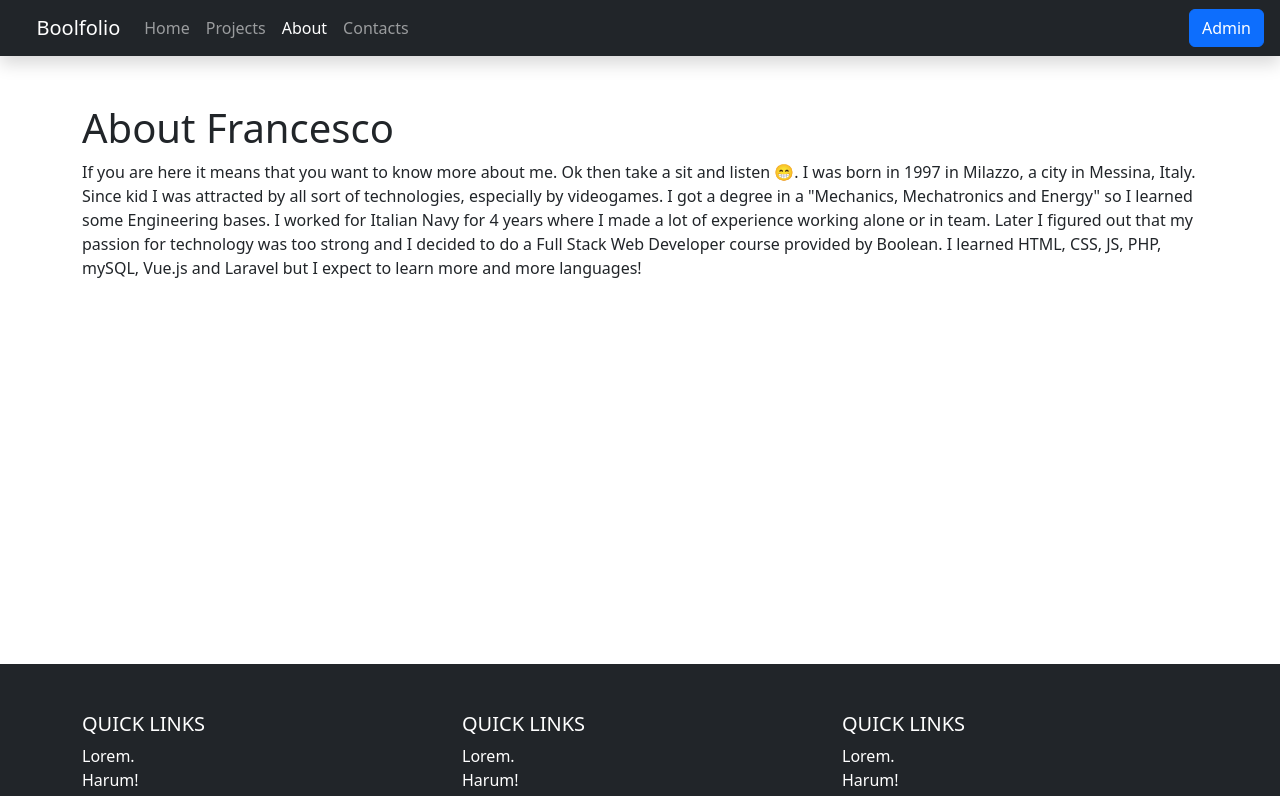
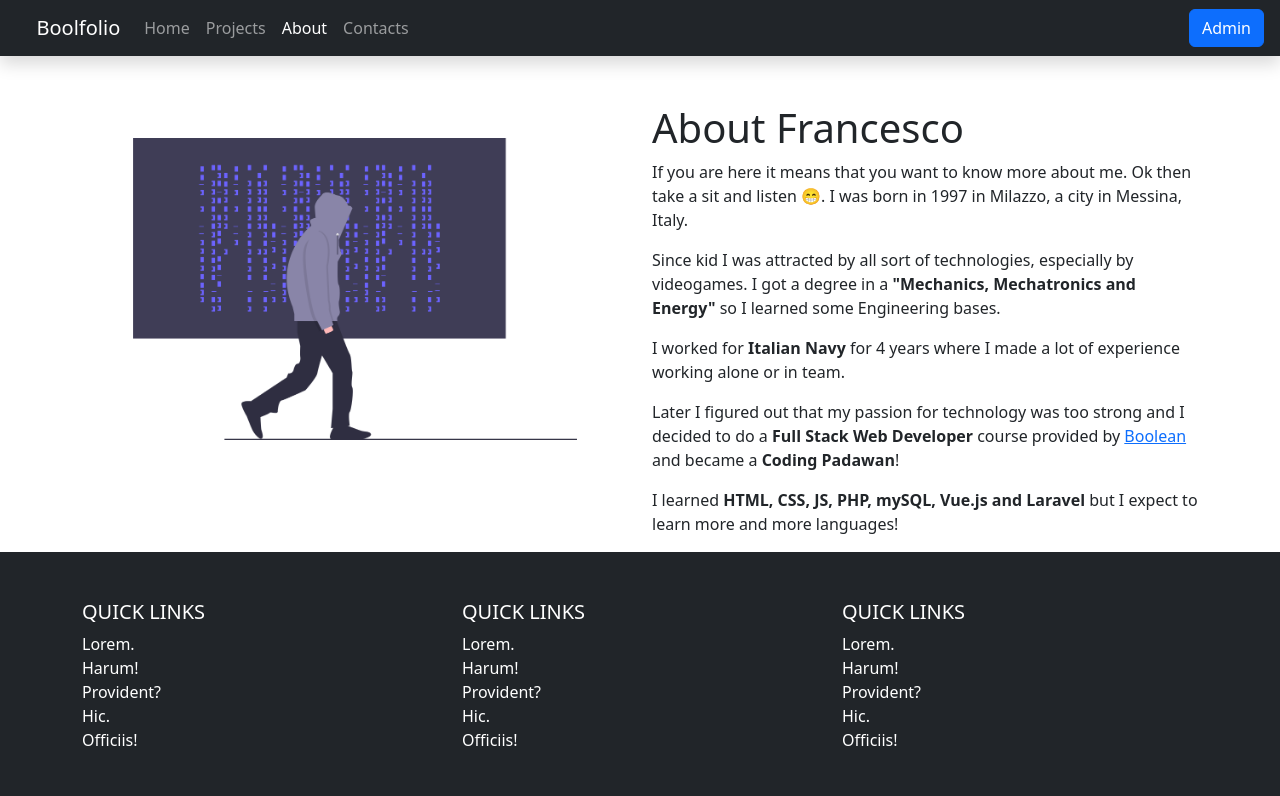
Before and after one commit to Francesco-Munafo/vite-boolfolio, a Vue app: page /#/about in a window 1280 px wide. Shown: the top 796 px of the page. Built offline with nearby package versions, Linux system fonts and the light colour scheme; no server answers.

Commit message:
Add image to AboutView

```diff
--- a/src/views/AboutView.vue
+++ b/src/views/AboutView.vue
@@ -3,21 +3,43 @@ export default {};
 </script>
 
 <template>
-  <div class="container single_project mt-5">
-    <h1>About Francesco</h1>
-    <div class="row">
+  <div class="container mt-5">
+    <div class="row row-cols-2">
       <div class="col">
+        <img
+          class="img-fluid"
+          src="../assets/img/undraw_hacker_mind_6y85.png"
+          alt=""
+        />
+      </div>
+      <div class="col">
+        <h1>About Francesco</h1>
         <p>
           If you are here it means that you want to know more about me. Ok then
           take a sit and listen 😁. I was born in 1997 in Milazzo, a city in
-          Messina, Italy. Since kid I was attracted by all sort of technologies,
-          especially by videogames. I got a degree in a "Mechanics, Mechatronics
-          and Energy" so I learned some Engineering bases. I worked for Italian
-          Navy for 4 years where I made a lot of experience working alone or in
-          team. Later I figured out that my passion for technology was too
-          strong and I decided to do a Full Stack Web Developer course provided
-          by Boolean. I learned HTML, CSS, JS, PHP, mySQL, Vue.js and Laravel
-          but I expect to learn more and more languages!
+          Messina, Italy.
+        </p>
+        <p>
+          Since kid I was attracted by all sort of technologies, especially by
+          videogames. I got a degree in a
+          <strong>"Mechanics, Mechatronics and Energy"</strong>
+          so I learned some Engineering bases.
+        </p>
+        <p>
+          I worked for <strong>Italian Navy</strong> for 4 years where I made a
+          lot of experience working alone or in team.
+        </p>
+        <p>
+          Later I figured out that my passion for technology was too strong and
+          I decided to do a <strong>Full Stack Web Developer</strong> course
+          provided by
+          <a href="https://boolean.careers/" target="_blank">Boolean</a> and
+          became a <strong>Coding Padawan</strong>!
+        </p>
+        <p>
+          I learned
+          <strong>HTML, CSS, JS, PHP, mySQL, Vue.js and Laravel</strong> but I
+          expect to learn more and more languages!
         </p>
       </div>
     </div>
```
Also changed, not shown: src/assets/img/undraw_hacker_mind_6y85.png (added).
